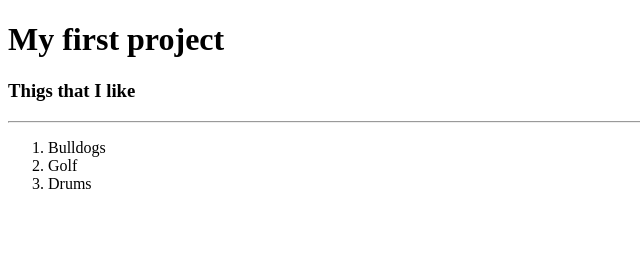
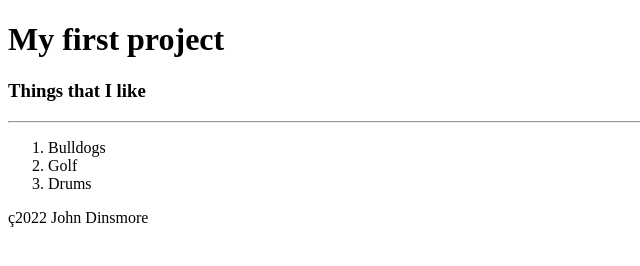
Before and after one commit to djibba22/Example_Repo, a plain HTML site: page index.html in a window 1280 px wide. Shown: the whole page, without its empty margins (0-640 px from the left). Drawn offline with Linux system fonts and the light colour scheme.

Commit message:
updated the readme with real info and fixed some spelling on the homepage

```diff
--- a/index.html
+++ b/index.html
@@ -9,7 +9,7 @@
 <body>
     <div class="container">
         <h1>My first project</h1>
-        <h3>Thigs that I like</h3>
+        <h3>Things that I like</h3>
         <hr>
         <ol>
             <li>Bulldogs</li>
@@ -17,5 +17,8 @@
             <li>Drums</li>
         </ol>
     </div>
+    <footer>
+        ç2022 John Dinsmore
+    </footer>
 </body>
 </html>
```
Also changed, not shown: 1 other file.
